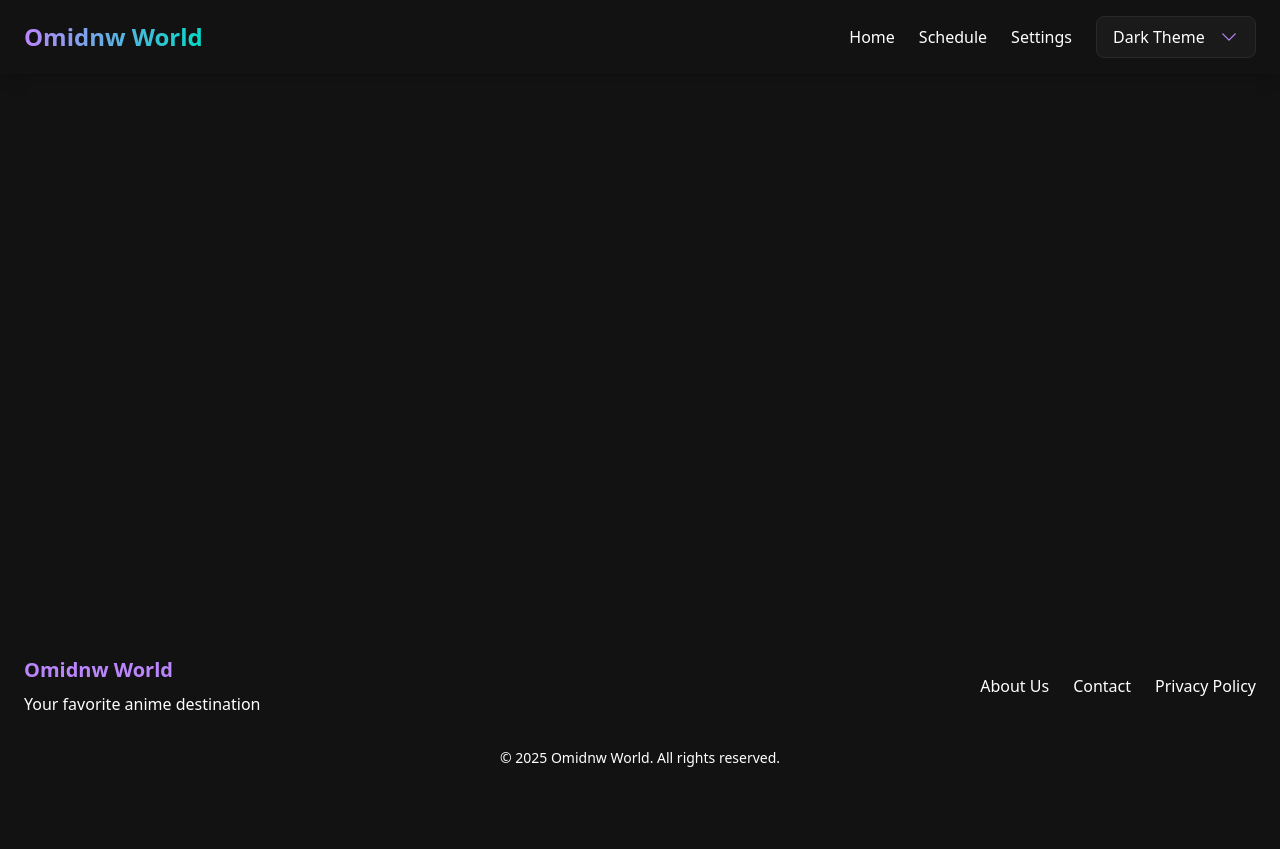
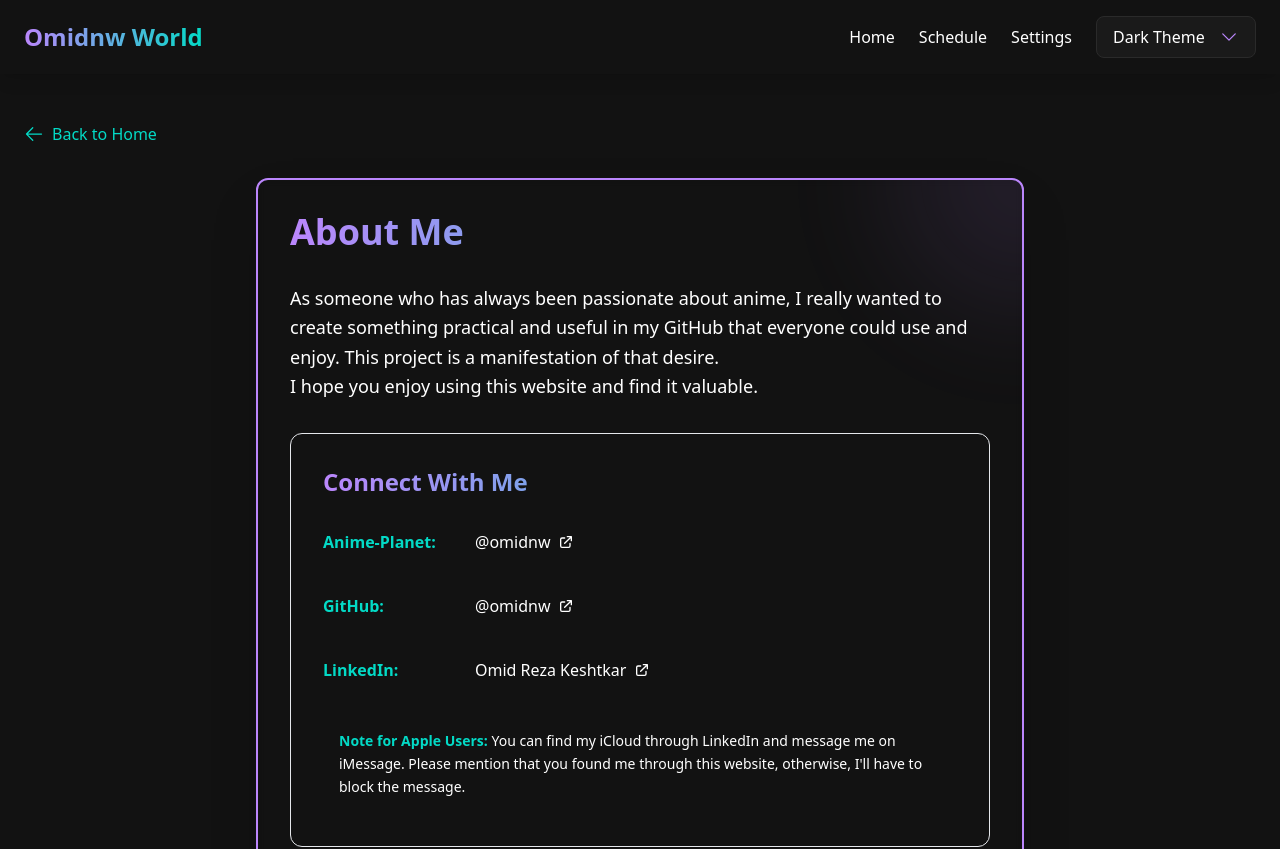
Before and after one commit to omidnw/anime-schedule, a React (Vite) app: page /anime-schedule/about in a window 1280 px wide. Shown: the top 849 px of the page. Before the commit the page ends 800 px from the top, so only its background shows below. Built offline with nearby package versions, Linux system fonts and the light colour scheme.

Commit message:
feat: add about page

```diff
--- a/src/App.tsx
+++ b/src/App.tsx
@@ -6,6 +6,7 @@ import Home from "./pages/Home";
 import Schedule from "./pages/Schedule";
 import Settings from "./pages/Settings";
 import AnimeDetails from "./pages/AnimeDetails";
+import About from "./pages/About";
 
 function App() {
 	return (
@@ -19,6 +20,7 @@ function App() {
 							<Route path="/schedule" element={<Schedule />} />
 							<Route path="/settings" element={<Settings />} />
 							<Route path="/anime/:id" element={<AnimeDetails />} />
+							<Route path="/about" element={<About />} />
 						</Routes>
 					</main>
 					<Footer />
--- a/src/components/layout/Footer.tsx
+++ b/src/components/layout/Footer.tsx
@@ -1,40 +1,43 @@
 import React from "react";
+import { Link } from "react-router-dom";
 
 const Footer: React.FC = () => {
 	return (
-		<footer className="bg-[var(--background)] text-[var(--text)] py-8">
+		<footer className="bg-[var(--background)] text-[var(--text)] py-8 border-t border-[var(--primary)] border-opacity-20">
 			<div className="container mx-auto px-6">
 				<div className="flex flex-col md:flex-row justify-between items-center">
 					<div className="mb-4 md:mb-0">
 						<h3 className="text-xl font-bold text-[var(--primary)]">
 							Omidnw World
 						</h3>
-						<p className="mt-2">Your favorite anime destination</p>
+						<p className="mt-2 text-sm opacity-80">
+							Your favorite anime schedule companion
+						</p>
 					</div>
 
-					<div className="flex space-x-6">
-						<a
-							href="#"
+					<div className="flex flex-wrap gap-6">
+						<Link
+							to="/about"
 							className="hover:text-[var(--primary)] transition-colors"
 						>
-							About Us
-						</a>
-						<a
-							href="#"
+							About
+						</Link>
+						<Link
+							to="/schedule"
 							className="hover:text-[var(--primary)] transition-colors"
 						>
-							Contact
-						</a>
-						<a
-							href="#"
+							Schedule
+						</Link>
+						<Link
+							to="/settings"
 							className="hover:text-[var(--primary)] transition-colors"
 						>
-							Privacy Policy
-						</a>
+							Settings
+						</Link>
 					</div>
 				</div>
 
-				<div className="mt-8 text-center text-sm">
+				<div className="mt-8 text-center text-sm opacity-80">
 					<p>
 						&copy; {new Date().getFullYear()} Omidnw World. All rights reserved.
 					</p>
--- /dev/null
+++ b/src/pages/About.tsx
@@ -0,0 +1,155 @@
+import React from "react";
+import { Link } from "react-router-dom";
+import { ArrowLeftIcon } from "@heroicons/react/24/solid";
+
+const About: React.FC = () => {
+	return (
+		<div className="container mx-auto px-6 py-12">
+			<Link
+				to="/"
+				className="inline-flex items-center text-[var(--secondary)] hover:text-[var(--primary)] mb-8 transition-colors font-medium"
+			>
+				<ArrowLeftIcon className="w-5 h-5 mr-2" />
+				Back to Home
+			</Link>
+
+			<div className="max-w-3xl mx-auto backdrop-blur-sm bg-[var(--background)]/80 border-2 border-[var(--primary)] rounded-xl shadow-2xl p-8 relative overflow-hidden">
+				{/* Decorative elements */}
+				<div className="absolute top-0 right-0 w-64 h-64 bg-[var(--primary)] opacity-10 rounded-full blur-3xl -translate-y-1/2 translate-x-1/2"></div>
+				<div className="absolute bottom-0 left-0 w-64 h-64 bg-[var(--secondary)] opacity-10 rounded-full blur-3xl translate-y-1/2 -translate-x-1/2"></div>
+
+				<h1 className="text-4xl font-bold bg-gradient-to-r from-[var(--primary)] to-[var(--secondary)] bg-clip-text text-transparent mb-8">
+					About Me
+				</h1>
+
+				<div className="space-y-8 text-[var(--text)] relative z-10">
+					<div className="prose prose-lg">
+						<p className="text-lg leading-relaxed">
+							As someone who has always been passionate about anime, I really
+							wanted to create something practical and useful in my GitHub that
+							everyone could use and enjoy. This project is a manifestation of
+							that desire.
+						</p>
+
+						<p className="text-lg leading-relaxed">
+							I hope you enjoy using this website and find it valuable.
+						</p>
+					</div>
+
+					<div className="bg-gradient-to-br from-[var(--primary)]/10 to-[var(--secondary)]/5 rounded-xl p-8 backdrop-blur-sm border border-[var(--primary)]/20">
+						<h2 className="text-2xl font-bold mb-6 bg-gradient-to-r from-[var(--primary)] to-[var(--secondary)] bg-clip-text text-transparent">
+							Connect With Me
+						</h2>
+						<ul className="space-y-6">
+							<li className="flex items-center transform hover:translate-x-2 transition-all duration-300">
+								<strong className="min-w-[120px] text-[var(--secondary)]">
+									Anime-Planet:
+								</strong>
+								<a
+									href="https://www.anime-planet.com/users/omidnw/anime/watching"
+									target="_blank"
+									rel="noopener noreferrer"
+									className="flex items-center space-x-2 bg-[var(--primary)]/20 hover:bg-[var(--primary)]/30 px-4 py-2 rounded-lg transition-all duration-300 text-white font-medium ml-4"
+								>
+									<span>@omidnw</span>
+									<svg
+										className="w-4 h-4 transform transition-transform group-hover:translate-x-1"
+										fill="none"
+										stroke="currentColor"
+										viewBox="0 0 24 24"
+									>
+										<path
+											strokeLinecap="round"
+											strokeLinejoin="round"
+											strokeWidth={2}
+											d="M10 6H6a2 2 0 00-2 2v10a2 2 0 002 2h10a2 2 0 002-2v-4M14 4h6m0 0v6m0-6L10 14"
+										/>
+									</svg>
+								</a>
+							</li>
+							<li className="flex items-center transform hover:translate-x-2 transition-all duration-300">
+								<strong className="min-w-[120px] text-[var(--secondary)]">
+									GitHub:
+								</strong>
+								<a
+									href="https://www.github.com/omidnw"
+									target="_blank"
+									rel="noopener noreferrer"
+									className="flex items-center space-x-2 bg-[var(--primary)]/20 hover:bg-[var(--primary)]/30 px-4 py-2 rounded-lg transition-all duration-300 text-white font-medium ml-4"
+								>
+									<span>@omidnw</span>
+									<svg
+										className="w-4 h-4 transform transition-transform group-hover:translate-x-1"
+										fill="none"
+										stroke="currentColor"
+										viewBox="0 0 24 24"
+									>
+										<path
+											strokeLinecap="round"
+											strokeLinejoin="round"
+											strokeWidth={2}
+											d="M10 6H6a2 2 0 00-2 2v10a2 2 0 002 2h10a2 2 0 002-2v-4M14 4h6m0 0v6m0-6L10 14"
+										/>
+									</svg>
+								</a>
+							</li>
+							<li className="flex items-center transform hover:translate-x-2 transition-all duration-300">
+								<strong className="min-w-[120px] text-[var(--secondary)]">
+									LinkedIn:
+								</strong>
+								<a
+									href="https://www.linkedin.com/in/omid-reza-keshtkar"
+									target="_blank"
+									rel="noopener noreferrer"
+									className="flex items-center space-x-2 bg-[var(--primary)]/20 hover:bg-[var(--primary)]/30 px-4 py-2 rounded-lg transition-all duration-300 text-white font-medium ml-4"
+								>
+									<span>Omid Reza Keshtkar</span>
+									<svg
+										className="w-4 h-4 transform transition-transform group-hover:translate-x-1"
+										fill="none"
+										stroke="currentColor"
+										viewBox="0 0 24 24"
+									>
+										<path
+											strokeLinecap="round"
+											strokeLinejoin="round"
+											strokeWidth={2}
+											d="M10 6H6a2 2 0 00-2 2v10a2 2 0 002 2h10a2 2 0 002-2v-4M14 4h6m0 0v6m0-6L10 14"
+										/>
+									</svg>
+								</a>
+							</li>
+						</ul>
+						<div className="mt-6 p-4 bg-[var(--background)]/40 rounded-lg backdrop-blur-sm">
+							<p className="text-sm text-[var(--text)] leading-relaxed">
+								<strong className="text-[var(--secondary)]">
+									Note for Apple Users:
+								</strong>{" "}
+								You can find my iCloud through LinkedIn and message me on
+								iMessage. Please mention that you found me through this website,
+								otherwise, I'll have to block the message.
+							</p>
+						</div>
+					</div>
+
+					<div className="mt-8 pt-6 relative">
+						<div className="absolute inset-0 bg-gradient-to-r from-[var(--primary)]/10 to-[var(--secondary)]/10 blur-xl"></div>
+						<h2 className="text-2xl font-bold mb-4 bg-gradient-to-r from-[var(--primary)] to-[var(--secondary)] bg-clip-text text-transparent relative z-10">
+							Creative Vision
+						</h2>
+						<p className="text-lg leading-relaxed relative z-10">
+							Being both an otaku and a programmer brings a unique perspective
+							to software development. Many of today's exceptional programmers
+							share this passion, as it fuels creativity and drives innovation
+							in ways that transcend conventional approaches. This combination
+							of technical skill and otaku culture often leads to creating
+							something truly special.
+						</p>
+					</div>
+				</div>
+			</div>
+		</div>
+	);
+};
+
+export default About;
```
